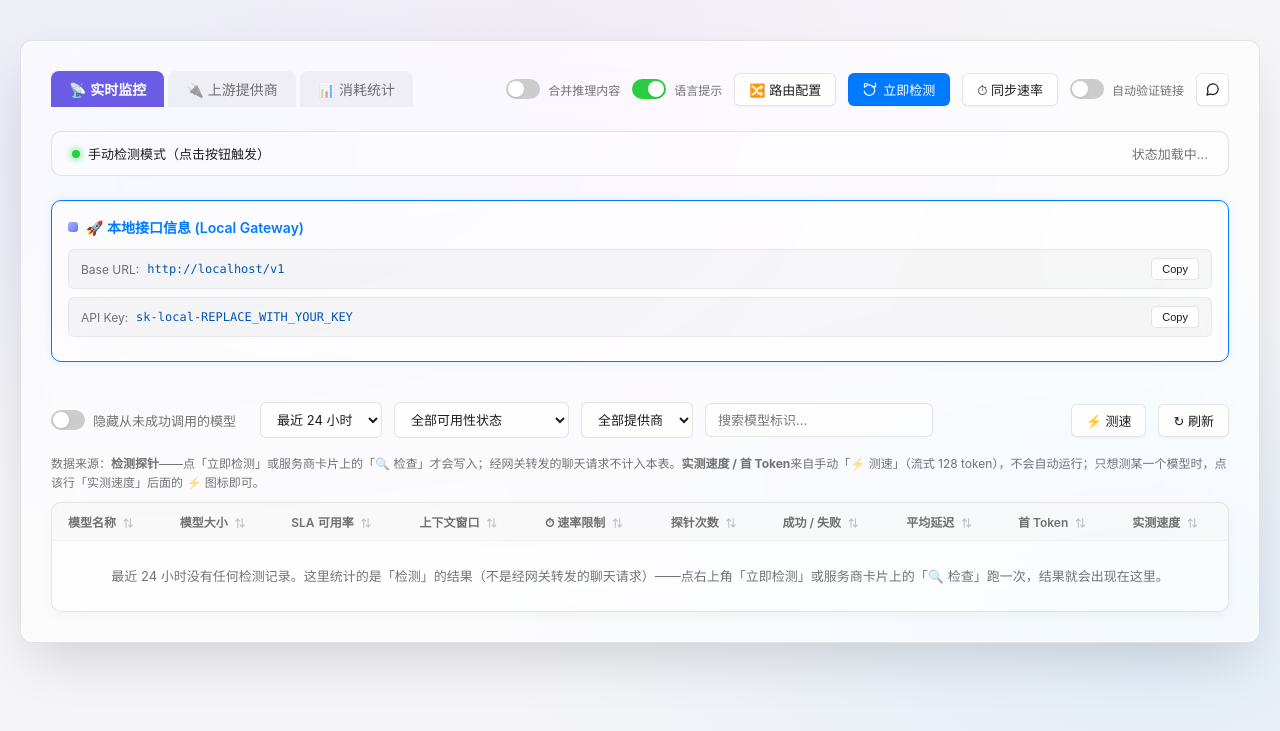
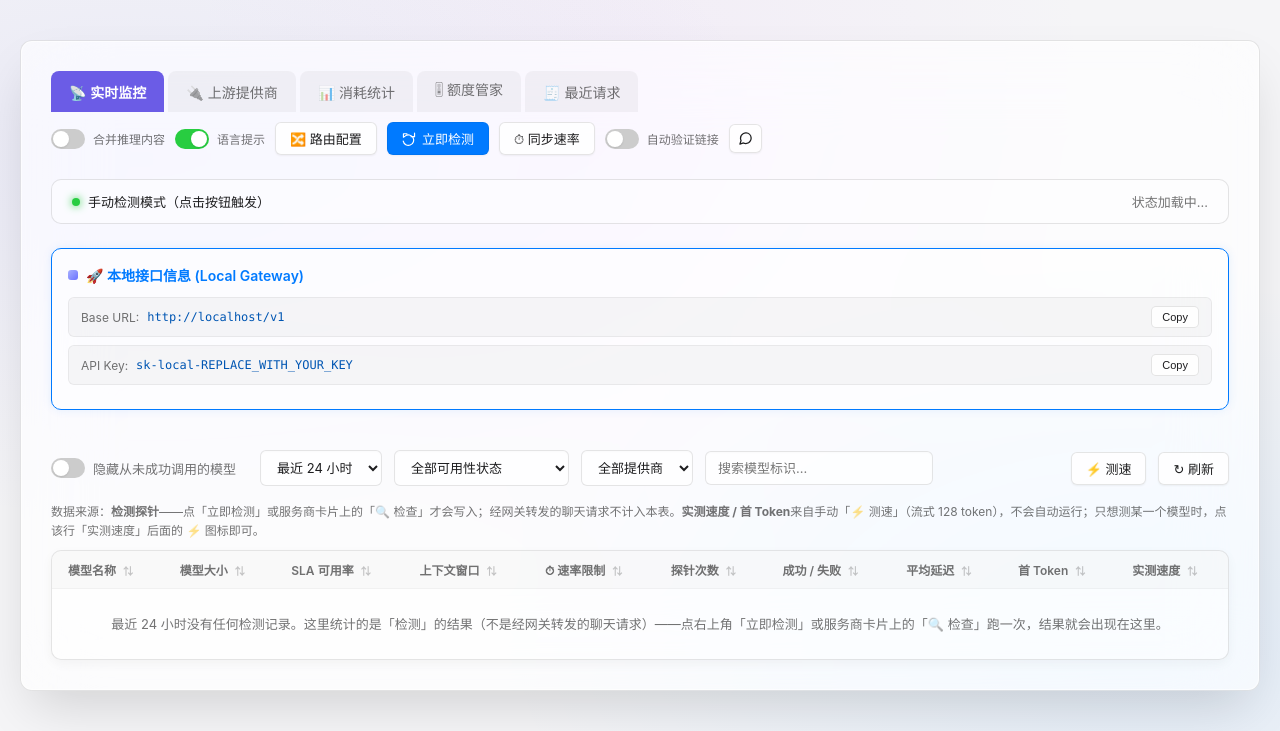
Before and after one commit to jyp74664-ops/allToOne_router, a FastAPI app: page / in a window 1280 px wide. Shown: the top 731 px of the page. Run offline with FastAPI, Linux system fonts and the light colour scheme; data that the repository does not hold is empty.

Commit message:
页签拆分：额度管家 / 最近请求独立成页；头部改两排；提供商排序加「已开启」
界面拥挤，小屏放不下，把两张大表从「消耗统计」里拆出来：
- 新增「额度管家」页签（排在消耗统计后）：今日请求/Token、每日上限、保存与开关限制
- 新增「最近请求」页签（排在额度管家后）：只记经网关转发的调用，
  自带 24 小时 / 近 7 天 / 近 30 天时间窗，不再跟着消耗统计的日/7/30 天走
- 数据加载拆成 loadQuotas / loadRequestLogs，各页签只拉自己那份；
  删掉原先合并拉取的 loadOpsPanels

头部原本把工具栏挤在页签右侧，窗口一窄就压住页签（点不到）：
- .header-actions 改纵向两排：第一排页签、第二排工具栏，工具行 flex-wrap
- 页签行也允许换行，5 个页签在小屏不会溢出

上游提供商排序加二级键：可用 → 已开启（check_enabled 非 false）→ 中文拼音正序。
「已开启」指卡片左侧检测开关没关；关闭的家不参与巡检，排在后面。

顺带修：额度上限全填 0（＝不限）时状态原显示「正常」，会误以为正在卡额度，
改为显示「不限」。

后端未改，87 个用例仍全过；三个页签均用 CDP 实际点开验证过，无 JS 报错。

```diff
--- a/static/main.js
+++ b/static/main.js
@@ -205,9 +205,12 @@
       try {
         const r = await apiFetch('/api/providers');
         const list = await r.json();
-        // 「上游提供商」列表：可用的排最前，组内按中文正序（拼音）排列。
-        // 不可用口径与卡片的红名一致：上游报错、模型列表为空，或所有模型都被探测为失败。
-        // 从未探测过的一律算可用（不能因为没数据就把整家沉底）。
+        // 「上游提供商」列表排序，三级键：
+        //   ① 可用的排最前。不可用口径与卡片红名一致：上游报错、模型列表为空，
+        //      或所有模型都被探测为失败；从未探测过的一律算可用（没数据不等于不能用）。
+        //   ② 已开启的排在关闭的之前。「已开启」= 卡片左侧那个检测开关没关
+        //      （check_enabled !== false），关闭的家不参与巡检，平时也不看。
+        //   ③ 同档内按中文正序（拼音）排，英文按字母。
         const _badStatus = new Set(['fail', 'error', 'deleted']);
         const _isUsableProvider = p => {
           const models = p.models || [];
@@ -216,9 +219,11 @@
           const probed = models.filter(m => health[m] && health[m].status);
           return probed.length === 0 || probed.some(m => !_badStatus.has(health[m].status));
         };
+        const _isEnabledProvider = p => p.check_enabled !== false;
         const _zhCollator = new Intl.Collator('zh-Hans-CN');
         list.sort((a, b) =>
           (_isUsableProvider(b) ? 1 : 0) - (_isUsableProvider(a) ? 1 : 0)
+          || (_isEnabledProvider(b) ? 1 : 0) - (_isEnabledProvider(a) ? 1 : 0)
           || _zhCollator.compare(a.name || '', b.name || '')
         );
         data = [];
@@ -520,8 +525,7 @@
         const data = await rUsage.json();
         let cost = null;
         try { cost = await rCost.json(); } catch (e) { cost = null; }
-        renderUsage(data, cost);
-        loadOpsPanels();
+        renderUsage(data, cost);   // 请求日志已独立成页签，本页只渲染消耗统计
       } catch (e) {
         if (e.message !== 'Unauthorized') console.error("Failed to load usage:", e);
       }
@@ -591,19 +595,36 @@
       return '$' + v.toFixed(4);
     }
 
-    async function loadOpsPanels() {
+    // 额度管家与「最近请求」原本挤在「消耗统计」页签里，一起拉取。
+    // 拆成独立页签后分成两个 loader，各页签只拉自己那份数据。
+    async function loadQuotas() {
+      try {
+        const q = await apiFetch('/api/quotas').then(r => r.json());
+        renderQuotas(q);
+      } catch (e) {
+        if (e.message !== 'Unauthorized') console.error('loadQuotas failed:', e);
+      }
+    }
+
+    // 请求日志页签有自己的时间窗，不再跟着「消耗统计」的日/7 天/30 天走
+    let logHours = 24;
+
+    async function loadRequestLogs() {
       try {
         const failedQuery = onlyFailedRequests ? '&only_failed=true' : '';
-        const hours = Math.max(24, usageDays * 24);
-        const [q, l] = await Promise.all([
-          apiFetch('/api/quotas').then(r => r.json()),
-          apiFetch(`/api/request-logs?hours=${hours}&limit=100${failedQuery}`).then(r => r.json()),
-        ]);
-        renderQuotas(q);
+        const l = await apiFetch(`/api/request-logs?hours=${logHours}&limit=100${failedQuery}`).then(r => r.json());
         renderRequestLogs(l);
       } catch (e) {
-        if (e.message !== 'Unauthorized') console.error('loadOpsPanels failed:', e);
-      }
+        if (e.message !== 'Unauthorized') console.error('loadRequestLogs failed:', e);
+      }
+    }
+
+    function switchLogRange(h) {
+      logHours = h;
+      document.querySelectorAll('.log-range').forEach(b => {
+        b.classList.toggle('btn-primary', Number(b.dataset.hours) === h);
+      });
+      loadRequestLogs();
     }
 
     function renderQuotas(rows) {
@@ -614,9 +635,11 @@
         return;
       }
       el.innerHTML = rows.map(q => {
+        // 上限都是 0 ＝ 不限，这时候不该显示「正常」（会让人误以为正在卡额度）
+        const hasLimit = (Number(q.daily_requests) || 0) > 0 || (Number(q.daily_tokens) || 0) > 0;
         const status = q.exhausted
           ? '<span style="color:#ff6b6b;font-weight:600;">已到顶</span>'
-          : (q.enabled ? '<span style="color:#4ade80;">正常</span>'
+          : (q.enabled && hasLimit ? '<span style="color:#4ade80;">正常</span>'
             : '<span style="color:var(--text-secondary);">不限</span>');
         const reqPct = q.requests_pct == null ? '' : ` <span style="font-size:11px;color:var(--text-secondary);">${q.requests_pct}%</span>`;
         const tokPct = q.tokens_pct == null ? '' : ` <span style="font-size:11px;color:var(--text-secondary);">${q.tokens_pct}%</span>`;
@@ -650,7 +673,7 @@
           headers: { 'Content-Type': 'application/json' },
           body: JSON.stringify(body),
         });
-        loadOpsPanels();
+        loadQuotas();
       } catch (e) {
         if (e.message !== 'Unauthorized') alert('保存失败: ' + e.message);
       }
@@ -671,7 +694,7 @@
           headers: { 'Content-Type': 'application/json' },
           body: JSON.stringify(body),
         });
-        loadOpsPanels();
+        loadQuotas();
       } catch (e) {
         if (e.message !== 'Unauthorized') alert('保存失败: ' + e.message);
       }
@@ -737,7 +760,7 @@
       onlyFailedRequests = !onlyFailedRequests;
       const btn = document.getElementById('reqOnlyFailed');
       if (btn) btn.classList.toggle('btn-primary', onlyFailedRequests);
-      loadOpsPanels();
+      loadRequestLogs();
     }
 
     // ---- 高级设置：缓存 / 路由策略 / 虚拟 Key ----
@@ -2000,13 +2023,17 @@
     function switchMainTab(tab) {
       const monitorBtn = document.getElementById('tab-monitor');
       const usageBtn = document.getElementById('tab-usage');
+      const quotaBtn = document.getElementById('tab-quota');
+      const requestsBtn = document.getElementById('tab-requests');
       const providerBtn = document.getElementById('tab-provider');
       const monitorView = document.getElementById('monitor-view');
       const usageView = document.getElementById('usage-view');
+      const quotaView = document.getElementById('quota-view');
+      const requestsView = document.getElementById('request-view');
       const providerView = document.getElementById('provider-view');
 
       // Reset all buttons
-      [monitorBtn, usageBtn, providerBtn].forEach(btn => {
+      [monitorBtn, usageBtn, quotaBtn, requestsBtn, providerBtn].forEach(btn => {
         btn.classList.remove('active-tab');
         btn.style.background = '';
         btn.style.color = '';
@@ -2014,7 +2041,7 @@
       });
 
       // Reset all views
-      [monitorView, usageView, providerView].forEach(view => {
+      [monitorView, usageView, quotaView, requestsView, providerView].forEach(view => {
         view.style.display = 'none';
       });
 
@@ -2025,6 +2052,14 @@
         usageBtn.classList.add('active-tab');
         usageView.style.display = 'block';
         loadUsage();
+      } else if (tab === 'quota') {
+        quotaBtn.classList.add('active-tab');
+        quotaView.style.display = 'block';
+        loadQuotas();
+      } else if (tab === 'requests') {
+        requestsBtn.classList.add('active-tab');
+        requestsView.style.display = 'block';
+        loadRequestLogs();
       } else if (tab === 'provider') {
         providerBtn.classList.add('active-tab');
         providerView.style.display = 'block';
--- a/static/style.css
+++ b/static/style.css
@@ -199,16 +199,17 @@
 
     .header-actions {
       display: flex;
-      justify-content: space-between;
-      align-items: center;
+      flex-direction: column;
+      align-items: stretch;
+      gap: 10px;
       margin-bottom: 24px;
-      flex-wrap: wrap;
-      row-gap: 12px;
     }
 
-    /* 右侧按钮多时换行，避免撑宽后压住左侧页签导致点不到 */
-    .ha-right { min-width: 0; }
-    .ha-tools { flex-wrap: wrap; justify-content: flex-end; }
+    /* 两排布局：第一排页签，第二排工具栏。
+       以前工具栏挤在页签右侧，窗口一窄就压住页签导致点不到，改成整排下沉。 */
+    .header-actions .ha-left { min-width: 0; flex-wrap: wrap; }
+    .header-actions .ha-right { min-width: 0; }
+    .ha-tools { flex-wrap: wrap; justify-content: flex-start; }
 
     .header-actions h1 {
       font-size: 24px;
--- a/templates/index.html
+++ b/templates/index.html
@@ -28,8 +28,10 @@
 
   <div class="mac-window">
     <div class="mac-content">
-      <div class="header-actions">
-        <div class="ha-left" style="display: flex; align-items: center; gap: 24px; min-width: 0;">
+      <!-- 两排布局：第一排页签，第二排工具栏。窄屏下工具栏自动换行，不再挤在页签右侧 -->
+      <div class="header-actions"
+        style="display: flex; flex-direction: column; align-items: stretch; gap: 10px;">
+        <div class="ha-left" style="display: flex; align-items: center; gap: 24px; min-width: 0; flex-wrap: wrap;">
           <div class="main-tabs"
             style="display: flex; gap: 4px; background: transparent; padding: 0; border-radius: 0; border: none; flex-wrap: wrap; position: relative; z-index: 2;">
             <button id="tab-monitor" class="btn main-tab-btn active-tab" onclick="switchMainTab('monitor')"
@@ -38,10 +40,14 @@
               style="border: none; font-weight: 500; padding: 8px 18px; border-radius: 8px 8px 0 0; background: rgba(0,0,0,0.04); color: var(--text-secondary); box-shadow: none; font-size: 14px;">🔌 上游提供商</button>
             <button id="tab-usage" class="btn main-tab-btn" onclick="switchMainTab('usage')"
               style="border: none; font-weight: 500; padding: 8px 18px; border-radius: 8px 8px 0 0; background: rgba(0,0,0,0.04); color: var(--text-secondary); box-shadow: none; font-size: 14px;">📊 消耗统计</button>
+            <button id="tab-quota" class="btn main-tab-btn" onclick="switchMainTab('quota')"
+              style="border: none; font-weight: 500; padding: 8px 18px; border-radius: 8px 8px 0 0; background: rgba(0,0,0,0.04); color: var(--text-secondary); box-shadow: none; font-size: 14px;">🎚 额度管家</button>
+            <button id="tab-requests" class="btn main-tab-btn" onclick="switchMainTab('requests')"
+              style="border: none; font-weight: 500; padding: 8px 18px; border-radius: 8px 8px 0 0; background: rgba(0,0,0,0.04); color: var(--text-secondary); box-shadow: none; font-size: 14px;">🧾 最近请求</button>
           </div>
         </div>
-        <div class="ha-right" style="display: flex; flex-direction: column; align-items: flex-end; gap: 6px;">
-          <div class="ha-tools" style="display: flex; gap: 12px;">
+        <div class="ha-right" style="display: flex; align-items: center; gap: 10px; min-width: 0;">
+          <div class="ha-tools" style="display: flex; gap: 10px; flex-wrap: wrap; align-items: center;">
             <div style="display: flex; align-items: center; gap: 8px;">
               <label class="switch" title="开启后将推理字段合并到回复内容中">
                 <input type="checkbox" id="mergeReasoningSwitch" checked onchange="toggleMergeReasoning(this.checked)">
@@ -232,11 +238,19 @@
             </tbody>
           </table>
         </div>
-        <div style="display:flex; justify-content:space-between; align-items:center; margin:22px 0 10px;">
-          <h2 style="font-size:16px; font-weight:600;">额度管家</h2>
-          <span style="font-size:12px; color:var(--text-secondary);"
-            title="今日已用 = 真实转发 + 健康探针（探针同样消耗免费额度）。上限填 0 表示不限；到顶后自动跳过这家检测。">
-            今日已用含探针 · 上限 0 = 不限 · 到顶自动停检</span>
+      </div> <!-- end usage-view -->
+
+      <!-- 额度管家：从「消耗统计」里独立出来的页签，只管每日额度上限与今日用量 -->
+      <div id="quota-view" style="display: none;">
+        <div style="display: flex; justify-content: space-between; align-items: center; margin-bottom: 14px; margin-top: 8px;">
+          <h2 style="font-size: 16px; font-weight: 600;">额度管家</h2>
+          <div style="display: flex; gap: 8px; align-items: center;">
+            <span style="font-size: 12px; color: var(--text-secondary);"
+              title="今日已用 = 真实转发 + 健康探针（探针同样消耗免费额度）。上限填 0 表示不限；到顶后自动跳过这家检测。">
+              今日已用含探针 · 上限 0 = 不限 · 到顶自动停检</span>
+            <button class="btn" onclick="loadQuotas()"
+              title="重新拉取今日用量与各家上限（只读数据，不发起检测、不消耗上游额度）">↻ 刷新</button>
+          </div>
         </div>
         <div class="table-container">
           <table>
@@ -256,13 +270,30 @@
             </tbody>
           </table>
         </div>
+        <div style="font-size:12px;color:var(--text-secondary);margin-top:14px;line-height:1.8;">
+          今日请求 / Token 含<b>健康探针</b>与<b>真实转发</b>两部分，每次检查都会消耗上游免费额度。上限填 <b>0</b> 表示不限；
+          某家到顶后，自动巡检会跳过它，转发也会优先选其它家。改完上限要点行尾<b>保存</b>，
+          不想启用限制就点<b>停限制</b>（上限值保留，随时可再开）。
+        </div>
+      </div> <!-- end quota-view -->
 
-        <div style="display:flex; justify-content:space-between; align-items:center; margin:22px 0 10px;">
-          <h2 style="font-size:16px; font-weight:600;">最近请求</h2>
-          <div style="display:flex; gap:8px; align-items:center;">
-            <span id="requestSummary" style="font-size:12px; color:var(--text-secondary);"></span>
+      <!-- 最近请求：从「消耗统计」里独立出来的页签，只看网关真实转发的调用记录 -->
+      <div id="request-view" style="display: none;">
+        <div style="display: flex; justify-content: space-between; align-items: center; margin-bottom: 14px; margin-top: 8px; gap: 10px; flex-wrap: wrap;">
+          <h2 style="font-size: 16px; font-weight: 600;">最近请求</h2>
+          <div style="display: flex; gap: 8px; align-items: center; flex-wrap: wrap;">
+            <span id="requestSummary" style="font-size: 12px; color: var(--text-secondary);"></span>
+            <button class="btn log-range btn-primary" data-hours="24" onclick="switchLogRange(24)">24 小时</button>
+            <button class="btn log-range" data-hours="168" onclick="switchLogRange(168)">近 7 天</button>
+            <button class="btn log-range" data-hours="720" onclick="switchLogRange(720)">近 30 天</button>
             <button class="btn" id="reqOnlyFailed" onclick="toggleOnlyFailed()">只看失败</button>
+            <button class="btn" onclick="loadRequestLogs()"
+              title="重新拉取请求记录（只读数据，不发起检测、不消耗上游额度）">↻ 刷新</button>
           </div>
+        </div>
+        <div style="font-size:12px;color:var(--text-secondary);margin-bottom:10px;line-height:1.7;">
+          只记<b>经网关转发</b>的调用（成功、失败、缓存命中都在内），健康探针不进这张表。按时间倒序，最多 100 条；
+          失败行的「错误」列带上游原始报错，鼠标悬停看全文。
         </div>
         <div class="table-container">
           <table>
@@ -283,7 +314,7 @@
             </tbody>
           </table>
         </div>
-      </div> <!-- end usage-view -->
+      </div> <!-- end request-view -->
     </div>
   </div>
 
```
